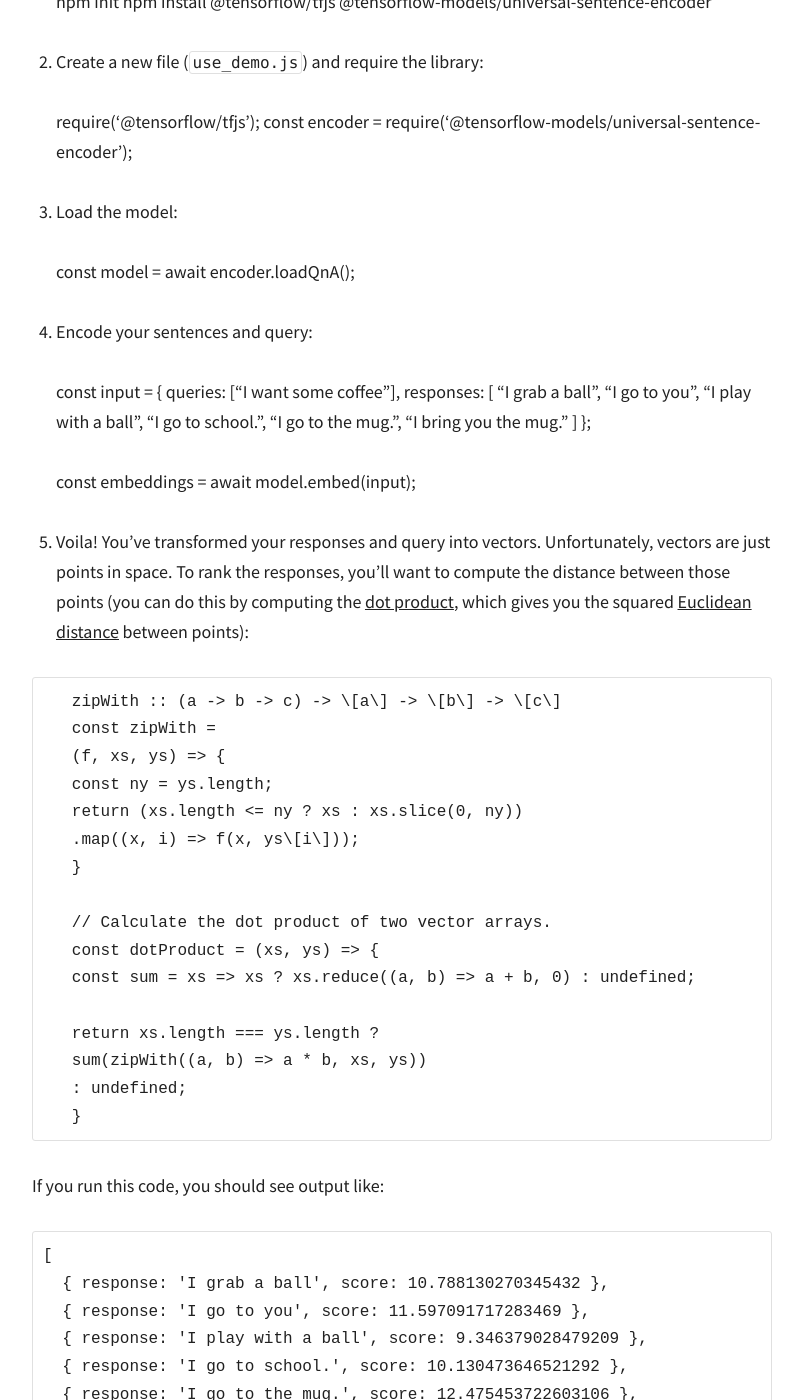
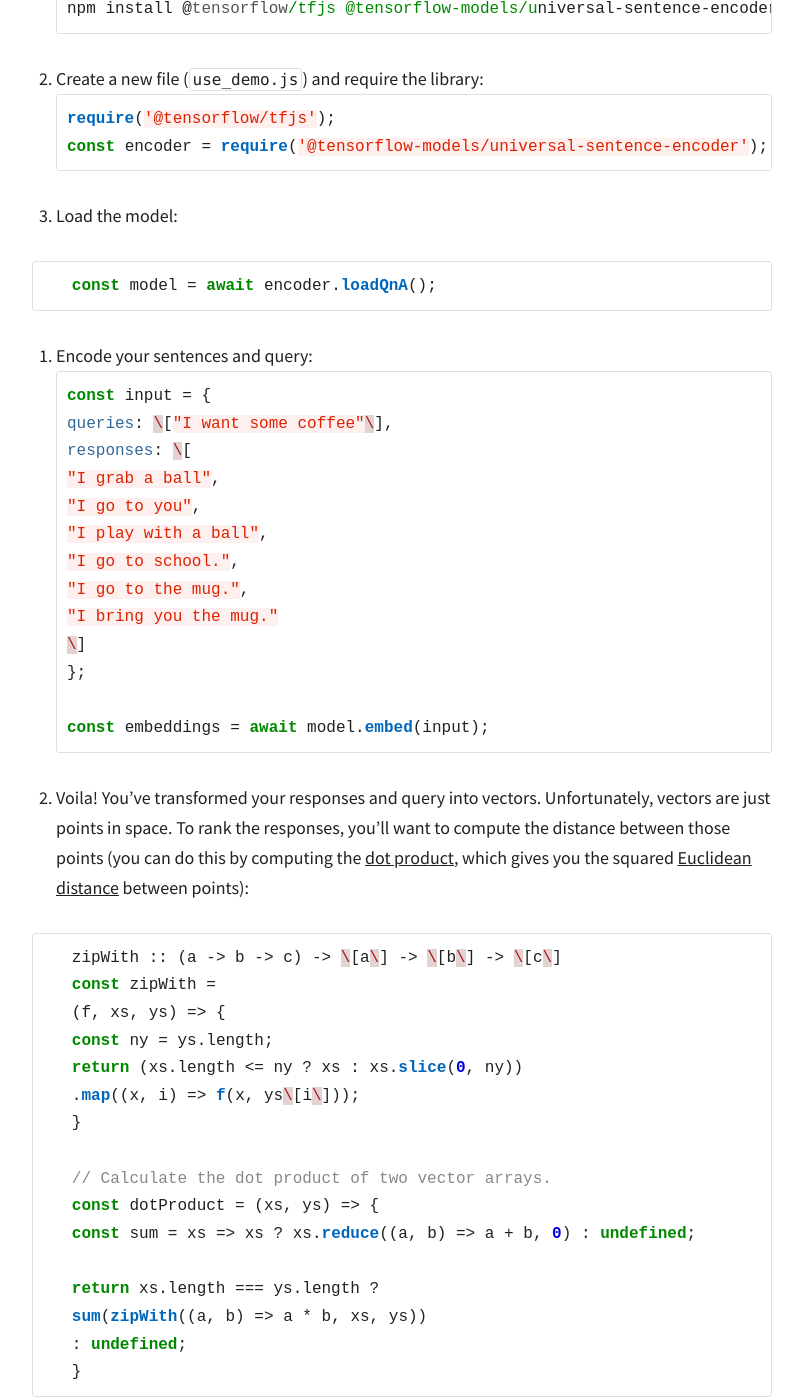
Before and after one commit to dalequark/daleonai, a Jekyll site: the page built from _posts/2020-08-05-make-language-work-for-you-with-semantic-ml.md, in a window 1280 px wide and 1400 px high, scrolled down 8656 px. Shown: the whole window, without its empty margins (238-1041 px from the left). Built offline with Jekyll 4.4.1, drawn with Linux system fonts in a browser that asks for light colours; some web fonts are replaced; comment, search, counter and statistics services are not loaded; some of the changed text lies outside the part shown.

Commit message:
Update from Forestry.io Dale updated _posts/2020-08-05-make-language-work-for-you-with-semantic-ml.md

````diff
--- a/_posts/2020-08-05-make-language-work-for-you-with-semantic-ml.md
+++ b/_posts/2020-08-05-make-language-work-for-you-with-semantic-ml.md
@@ -68,12 +68,12 @@
 "Fox, can I have some coffee?"
 
 Then, using Semantic ML, the game engine (or the [utility system](https://en.wikipedia.org/wiki/Utility_system)) considers all of the possible ways the game might respond:
-
+```js
     Fox turns on lights.
     Fox turns on radio.
     Fox move to you.
     Fox brings you mug.
-
+```
 Using a sentence encoder model, the game decides what the best response is and executes it (in this case, the best response is _Fox brings you mug_, so the game animates the Fox bringing you a mug). If that sounds a little abstract, definitely watch the video I linked above.
 
 One of the neatest aspects of this project was that Anna prototyped it largely in a Google Sheet using a tool called Semantic Reactor.
@@ -85,7 +85,7 @@
 ![](/images/semantic_reactor.gif)
 
 To use Semantic Reactor, create a new Google sheet and write some sentences in the first column. Here, I'll loosely recreate Anna's fox demo (for all the nitty gritties, check out her [original post](https://stadia.dev/intl/fr_ca/blog/creating-game-ai-using-mostly-english/)). I put these sentences in the first column of my Google sheet:
-
+```
     I grab a ball
     I go to you
     I play with a ball
@@ -104,7 +104,7 @@
     I drink some water.
     I play a board game.
     I do some coding.
-
+```
 You'll have to use your imagination here and think of these "actions" that a potential character (e.g. a chatbot or an actor in a video game) might take.
 
 Once you've applied for and been given access to Semantic Reactor, you'll be able to enable it by clicking on "Add-ons -> Semantic Reactor -> Start".
@@ -126,18 +126,22 @@
 Let's take a look at how to use those models in JavaScript, so that you can convert your spreadsheet prototype into a working app.
 
 1. Create a new Node project and install the module:
-
+```js
    npm init
    npm install @tensorflow/tfjs @tensorflow-models/universal-sentence-encoder
+```
 2. Create a new file (`use_demo.js`) and require the library:
-
+```js
    require('@tensorflow/tfjs');
    const encoder = require('@tensorflow-models/universal-sentence-encoder');
+```
 3. Load the model:
 
+```js
    const model = await encoder.loadQnA();
+```
 4. Encode your sentences and query:
-
+```js
    const input = {
    queries: \["I want some coffee"\],
    responses: \[
@@ -151,9 +155,10 @@
    };
 
    const embeddings = await model.embed(input);
+```
 5. Voila! You've transformed your responses and query into vectors. Unfortunately, vectors are just points in space. To rank the responses, you'll want to compute the distance between those points (you can do this by computing the [dot product](https://www.mathsisfun.com/algebra/vectors-dot-product.html), which gives you the squared [Euclidean distance](https://en.wikipedia.org/wiki/Euclidean_distance#:\~:text=In%20mathematics%2C%20the%20Euclidean%20distance,metric%20as%20the%20Pythagorean%20metric.) between points):
 
-```
+```js
    zipWith :: (a -> b -> c) -> \[a\] -> \[b\] -> \[c\]
    const zipWith =
    (f, xs, ys) => {
@@ -173,7 +178,7 @@
    ```
 
 If you run this code, you should see output like:
-
+```js
     [
       { response: 'I grab a ball', score: 10.788130270345432 },
       { response: 'I go to you', score: 11.597091717283469 },
@@ -182,6 +187,7 @@
       { response: 'I go to the mug.', score: 12.475453722603106 },
       { response: 'I bring you the mug.', score: 13.229019199245684 }
     ]
+```
 
 Check out the full code sample [here](https://github.com/google/making_with_ml/blob/master/semantic_ml/use_sample.js).
 
````
